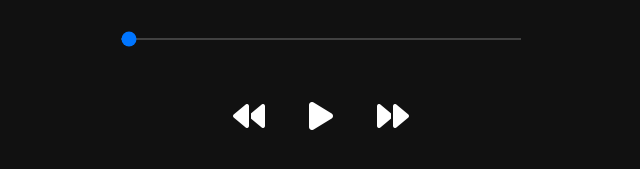
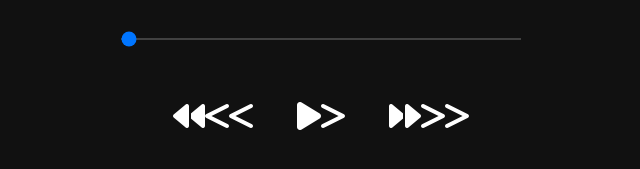
Before and after one commit to sajjad-sisakhtpour/musicPlayer, a plain HTML site: page index.html in a window 1280 px wide. Shown: the part 151-320 px from the top of the page, without its empty margins (319-959 px from the left). Drawn offline with Linux system fonts and the light colour scheme.

Commit message:
added temparary inner text in icon tags for test(delete in end project)

```diff
--- a/index.html
+++ b/index.html
@@ -15,9 +15,9 @@
     <img id="music-cover" alt="" />
     <input id="music-time" type="range" value="0" />
     <div id="btns">
-      <i id="pre-btn" class="fas fa-backward"></i>
-      <i id="play-btn" class="fas fa-play"></i>
-      <i id="next-btn" class="fas fa-forward"></i>
+      <i id="pre-btn" class="fas fa-backward"><<</i>
+      <i id="play-btn" class="fas fa-play">></i>
+      <i id="next-btn" class="fas fa-forward">>></i>
     </div>
   </body>
 </html>
```
